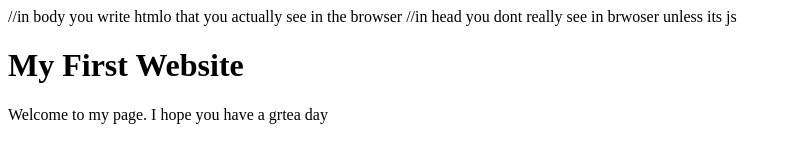
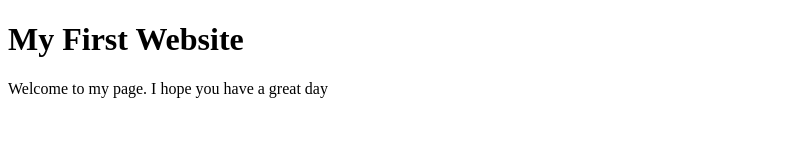
Before and after one commit to bsehgol/first-website, a plain HTML site: page index.html in a window 1280 px wide. Shown: the whole page, without its empty margins (0-791 px from the left). Drawn offline with Linux system fonts and the light colour scheme.

Commit message:
fixed comments

```diff
--- a/index.html
+++ b/index.html
@@ -7,9 +7,9 @@
     <title>Document</title>
 </head>
 <body>
-    //in body you write htmlo that you actually see in the browser
-    //in head you dont really see in brwoser unless its js
+    <!-- //in body you write htmlo that you actually see in the browser -->
+    <!-- //in head you dont really see in brwoser unless its js -->
 <h1> My First Website</h1>
-<p>Welcome to my page. I hope you have a grtea day</p>
+<p>Welcome to my page. I hope you have a great day</p>
 </body>
 </html>
```
